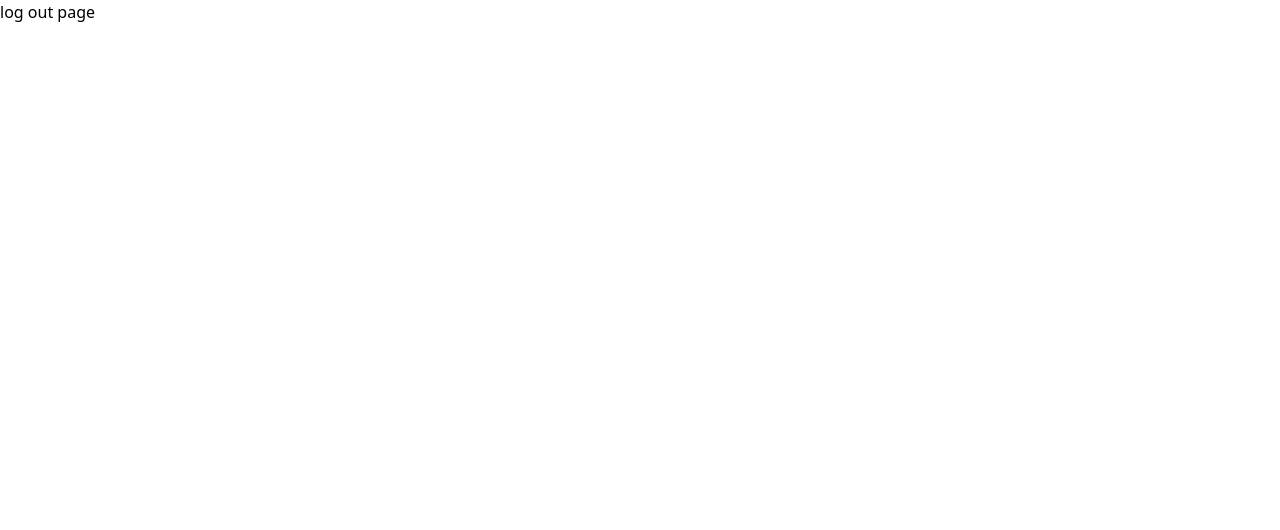
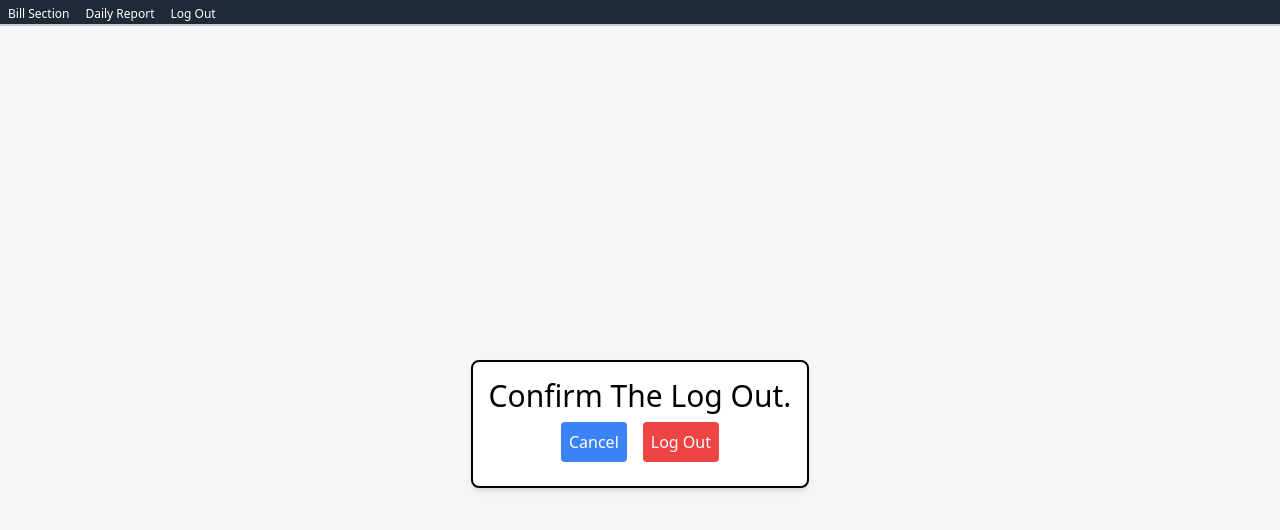
Before and after one commit to DulanjanKavi/POS, a React (Vite) app: page /logout in a window 1280 px wide. Shown: the top 530 px of the page. Built offline with nearby package versions, Linux system fonts and the light colour scheme.

Commit message:
add logOut page

```diff
--- a/src/pages/logout.tsx
+++ b/src/pages/logout.tsx
@@ -1,9 +1,42 @@
-import React from 'react'
+import { useNavigate } from 'react-router-dom';
+import Menubar from '../component/menubar';
+
 
 function logout() {
+  const navigate=useNavigate();
+
+  const handleConfirm=()=>{
+    navigate('/')
+  }
+
+  const handleCancel=()=>{
+    navigate('/bill')
+  }
+
   return (
     <div>
-        log out page
+      <div >
+      <Menubar/>
+      </div>
+        <div className='mt-5'>
+        <dialog open className=" h-full w-full popup-content fixed inset-0 flex items-center justify-center bg-gray-100 bg-opacity-80 mt-6">
+                        <div className="bg-white p-4 rounded-lg shadow-md  border-2 border-black">
+
+                          <p className='text-3xl'>Confirm The Log Out.</p>
+
+
+                          <div className="flex items-center justify-center">
+                          <button onClick={handleCancel} className="bg-blue-500 text-white p-2  rounded m-2">
+                            Cancel
+                          </button>
+                          <button onClick={handleConfirm} className="bg-red-500 text-white p-2  rounded m-2">
+                            Log Out
+                          </button>
+                          </div>
+
+                        </div>
+                      </dialog>
+        </div>
 
     </div>
   )
```
